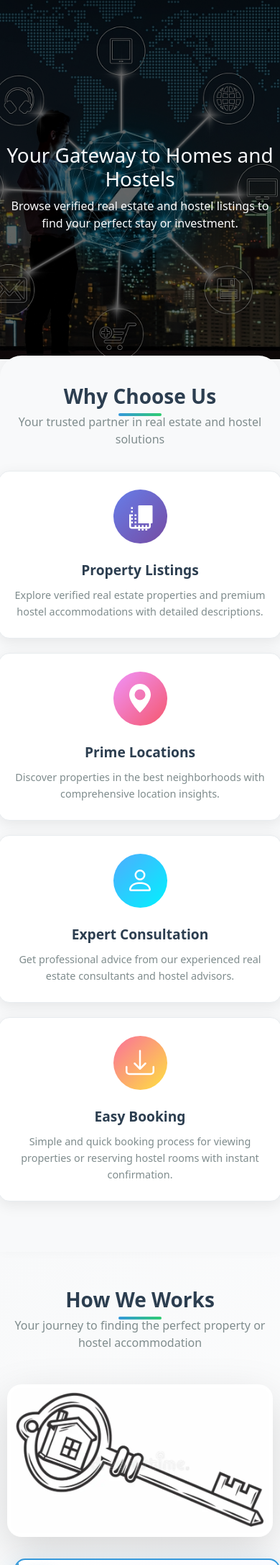
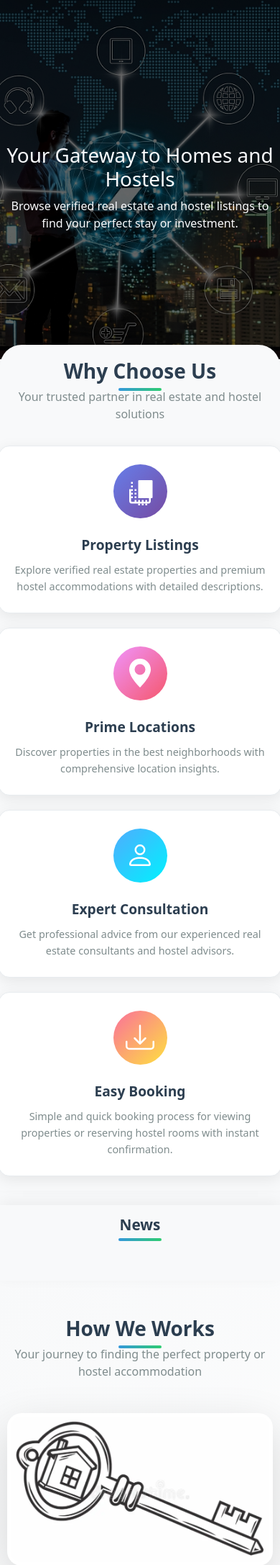
Before and after one commit to jadhikari/Fishtail_homepage, a Django app: page /en/ in a window 390 px wide. Shown: the part 70-2244 px from the top of the page at 72% size. Run offline with Django 5.2, Linux system fonts and the light colour scheme.

Commit message:
adding news part layout

```diff
--- a/core/static/core/core.css
+++ b/core/static/core/core.css
@@ -71,15 +71,50 @@
     100% { opacity: 0; }
 }
 
+/* Features and News Wrapper */
+.features-news-wrapper {
+    padding: 0;
+}
+
+.features-news-wrapper .row.no-gutters {
+    margin-left: 0;
+    margin-right: 0;
+}
+
+.features-news-wrapper .row.no-gutters > [class*="col-"] {
+    padding-left: 0;
+    padding-right: 0;
+}
+
 /* Feature Section Styles */
 .feature-section {
-    padding: 30px 20px 25px 20px;
+    padding: 20px 20px 20px 40px;
     margin-top: -20px;
     position: relative;
     z-index: 1;
     border-top-left-radius: 30px;
+    box-shadow: 0 -5px 20px rgba(0, 0, 0, 0.05);
+    height: 100%;
+}
+
+/* News Section Styles */
+.news-section {
+    padding: 20px 15px;
+    margin-top: -20px;
+    position: relative;
+    z-index: 1;
     border-top-right-radius: 30px;
     box-shadow: 0 -5px 20px rgba(0, 0, 0, 0.05);
+    height: 100%;
+}
+
+.news-section .section-title {
+    font-size: 1.8rem;
+    margin-bottom: 15px;
+}
+
+.news-section .mb-3 {
+    margin-bottom: 10px !important;
 }
 
 .section-title {
@@ -289,9 +324,23 @@
 }
 
 @media (max-width: 768px) {
+    .features-news-wrapper .col-10,
+    .features-news-wrapper .col-2 {
+        flex: 0 0 100%;
+        max-width: 100%;
+    }
+
     .feature-section {
-        padding: 50px 15px 60px 15px;
-        margin-top: -10px;
+        padding: 20px 15px;
+        border-top-right-radius: 30px;
+        border-top-left-radius: 30px;
+    }
+
+    .news-section {
+        padding: 15px;
+        border-top-left-radius: 0;
+        border-top-right-radius: 0;
+        margin-top: 0;
     }
 
     .section-title {
@@ -330,12 +379,20 @@
         font-size: 0.9rem;
         line-height: 1.6;
     }
+
+    .news-section .section-title {
+        font-size: 1.5rem;
+    }
 }
 
 @media (max-width: 576px) {
     .feature-section {
-        padding: 40px 10px 50px 10px;
-        margin-top: -5px;
+        padding: 20px 10px;
+        border-top-right-radius: 30px;
+    }
+
+    .news-section {
+        padding: 15px 10px;
     }
 
     .section-title {
@@ -349,6 +406,10 @@
     .feature-box {
         padding: 25px 15px;
         margin-bottom: 0;
+    }
+
+    .news-section .section-title {
+        font-size: 1.3rem;
     }
 }
 
--- a/core/templates/core/home.html
+++ b/core/templates/core/home.html
@@ -26,7 +26,10 @@
     </header>
 
     <!-- Features Section -->
-  <section class="container feature-section bg-light">
+    <div class="container-fluid features-news-wrapper">
+        <div class="row no-gutters">
+            <div class="col-10">
+                <section class="feature-section bg-light">
                     <div class="row justify-content-center">
                         <div class="col-12 text-center mb-3">
                             <h2 class="section-title">{% trans "Why Choose Us" %}</h2>
@@ -82,7 +85,25 @@
                         </div>
                     </div>
                 </section>
+            </div>
+            <div class="col-2">
+                <section class="news-section bg-light">
+                    <div class="row justify-content-center">
+                        <div class="col-12 text-center mb-3">
+                            <h2 class="section-title">{% trans "News" %}</h2>
+                        </div>
+                    </div>
+                    <div class="row">
+                        <div class="col-12 news-box">
+                            <div class="feature-icon-wrapper">
 
+                            </div>
+                        </div>
+                    </div>
+                </section>
+            </div>
+        </div>
+    </div>
 
     <!-- Property & Hostel Process Section -->
     <section class="process-section">
```
Lines whose indentation alone changed are shown as unchanged.
